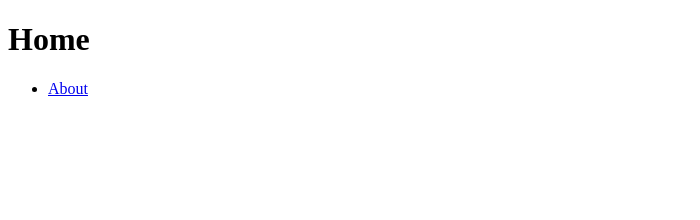
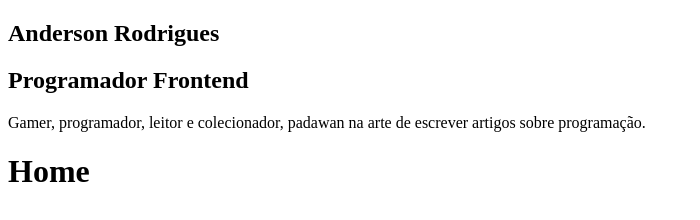
Before and after one commit to anddersonrds/my-blog, a Gatsby site: page / in a window 1280 px wide. Shown: the whole page, without its empty margins (0-700 px from the left). Built offline with nearby package versions, Linux system fonts and the light colour scheme; Gatsby itself is replaced by a stand-in of ours.

Commit message:
add Profile component

```diff
--- a/package.json
+++ b/package.json
@@ -16,7 +16,8 @@
     "prop-types": "^15.7.2",
     "react": "^16.12.0",
     "react-dom": "^16.12.0",
-    "react-helmet": "^6.1.0"
+    "react-helmet": "^6.1.0",
+    "styled-components": "^5.2.1"
   },
   "devDependencies": {
     "prettier": "2.2.1"
--- /dev/null
+++ b/src/components/Profile/index.tsx
@@ -0,0 +1,13 @@
+import React from 'react';
+
+import * as S from './styles';
+
+const Profile = () => (
+  <S.Wrapper>
+    <h1>Anderson Rodrigues</h1>
+    <h2>Programador Frontend</h2>
+    <p>Gamer, programador, leitor e colecionador, padawan na arte de escrever artigos sobre programação.</p>
+  </S.Wrapper>
+);
+
+export default Profile;
--- /dev/null
+++ b/src/components/Profile/styles.ts
@@ -0,0 +1,5 @@
+import styled from 'styled-components';
+
+export const Wrapper = styled.div`
+
+`;
--- a/src/components/layout.js
+++ b/src/components/layout.js
@@ -1,8 +1,15 @@
 import React from "react";
 import PropTypes from "prop-types";
 
+import Profile from './Profile';
+
 const Layout = ({ children }) => (
-  <main>{children}</main>
+  <>
+    <aside>
+      <Profile />
+    </aside>
+    <main>{children}</main>
+  </>
 );
 
 Layout.propTypes = {
--- a/src/pages/index.tsx
+++ b/src/pages/index.tsx
@@ -1,5 +1,4 @@
 import React from "react";
-import { Link } from 'gatsby';
 
 import Layout from "../components/layout";
 import SEO from "../components/seo";
@@ -8,11 +7,6 @@ const IndexPage = () => (
   <Layout>
     <SEO title="Home" />
     <h1>Home</h1>
-    <ul>
-      <li>
-        <Link to="/about">About</Link>
-      </li>
-    </ul>
   </Layout>
 );
 
```
Also changed, not shown: src/pages/about.tsx (+7 -1 lines), 1 other file.
